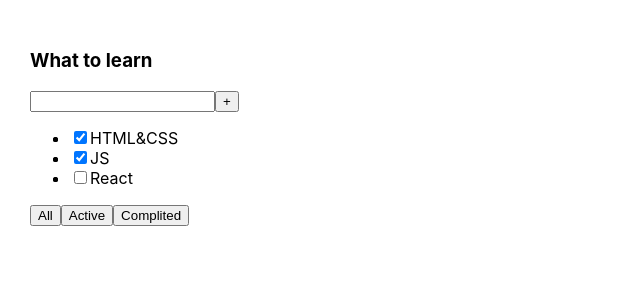
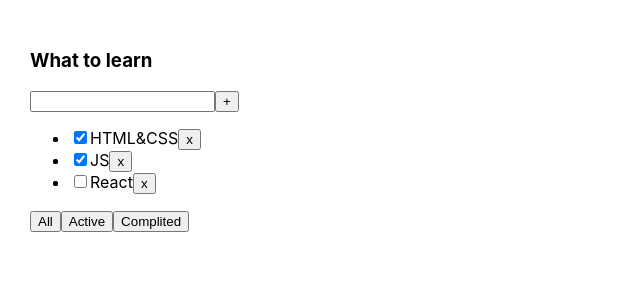
Before and after one commit to Anyaalh/todolist, a React (Create React App) app: page / in a window 1280 px wide. Shown: the top 300 px of the page, without its empty margins (0-640 px from the left). Built offline with nearby package versions, Linux system fonts and the light colour scheme.

Commit message:
2 lesson - delete+active/all..

```diff
--- a/src/App.tsx
+++ b/src/App.tsx
@@ -1,6 +1,8 @@
-import React from 'react';
+import React, {useState} from 'react';
 import './App.css';
 import {Todolist} from "./Todolist";
+
+export type FilterType = "all" | "active" | "complited"
 
 export type TaskType = {
     id: number
@@ -11,15 +13,39 @@ export type TaskType = {
 function App() {
 
     const todoListTitle = "What to learn"
-    const tasks: TaskType[] =[
-        {id: 1, title: "HTML&CSS", isDone:true},
-        {id: 2, title: "JS", isDone:true},
-        {id: 3, title: "React", isDone:false}
-    ]
+    const [tasks, setTasks] = useState<TaskType[]>([
+        {id: 1, title: "HTML&CSS", isDone: true},
+        {id: 2, title: "JS", isDone: true},
+        {id: 3, title: "React", isDone: false}
+    ])
+
+    const [filter, setFilter] = useState<FilterType>("all")
+
+    function removeTask(taskId: number) {
+        const newState = tasks.filter(tasks => tasks.id !== taskId)
+        setTasks(newState)
+    }
+
+    function changeFilter (filter: FilterType){
+        setFilter(filter)
+    }
+
+    let tasksForTodoList = tasks
+    if (filter === "active") {
+        tasksForTodoList = tasks.filter(tasks=> !tasks.isDone)
+    }
+    if (filter === "complited") {
+        tasksForTodoList = tasks.filter(tasks=> tasks.isDone)
+    }
 
     return (
         <div className="App">
-            <Todolist tasks={tasks} todoListTitle={todoListTitle}/>
+            <Todolist
+                tasks={tasksForTodoList}
+                todoListTitle={todoListTitle}
+                removeTask={removeTask}
+                changeFilter={changeFilter}
+            />
         </div>
     );
 }
--- a/src/Button.tsx
+++ b/src/Button.tsx
@@ -1,7 +1,8 @@
 type ButtonType = {
-   title: string
- }
+    title: string
+    onClickHandler?: () => void
+}
 
-export function Button (props: ButtonType) {
-   return <button>{props.title}</button>
+export function Button({title, onClickHandler}: ButtonType) {
+    return <button onClick={onClickHandler}>{title}</button>
 }
--- a/src/Task.tsx
+++ b/src/Task.tsx
@@ -1,15 +1,19 @@
 import React from "react";
+import {Button} from "./Button";
 
 type TaskType = {
+    taskId: number
     title: string
     isDone: boolean
+    removeTask: (taskId: number)=> void
 }
 
-export function Task ({title, isDone}: TaskType){
+export function Task ({taskId, title, isDone, removeTask}: TaskType){
     return (
         <li>
             <input type="checkbox" checked={isDone}/>
             <span>{title}</span>
+            <Button title={"x"} onClickHandler={()=>removeTask(taskId)}/>
         </li>
     )
 }
--- a/src/TasksList.tsx
+++ b/src/TasksList.tsx
@@ -1,19 +1,26 @@
-import {TaskType} from "./App";
+import {FilterType, TaskType} from "./App";
 import {Button} from "./Button";
 import {Task} from "./Task";
 
 type TasksListType = {
     tasks: Array<TaskType>
+    removeTask: (taskId: number)=>void
+    changeFilter: (filter: FilterType)=> void
 }
 
-export function TasksList({tasks}: TasksListType) {
+export function TasksList({changeFilter, tasks, removeTask}: TasksListType) {
 
     const tasksList = <ul>
         {
             tasks.map(task => {
                 return (
                     <li key={task.id}>
-                        <Task title={task.title} isDone={task.isDone}/>
+                        <Task
+                            title={task.title}
+                            isDone={task.isDone}
+                            removeTask={removeTask}
+                            taskId={task.id}
+                        />
                     </li>
                 )
             })
@@ -24,9 +31,9 @@ export function TasksList({tasks}: TasksListType) {
         <>
             {tasksList}
             <div>
-                <Button title="All"/>
-                <Button title="Active"/>
-                <Button title="Complited"/>
+                <Button onClickHandler={()=>changeFilter("all")} title="All"/>
+                <Button onClickHandler={()=>changeFilter("active")} title="Active"/>
+                <Button onClickHandler={()=>changeFilter("complited")} title="Complited"/>
             </div>
         </>
     )
--- a/src/Todolist.tsx
+++ b/src/Todolist.tsx
@@ -2,19 +2,25 @@ import {TodoListHeader} from "./TodoListHeader";
 import {AddTasksForm} from "./AddTasksForm";
 import {TasksList} from "./TasksList";
 import React from "react";
-import {TaskType} from "./App";
+import {FilterType, TaskType} from "./App";
 
 type TodolistType = {
     todoListTitle: string
     tasks: Array<TaskType>
+    removeTask: (taskId: number)=> void
+    changeFilter: (filter: FilterType) => void
 }
 
-export function Todolist({todoListTitle, tasks}: TodolistType) {
+export function Todolist({changeFilter, todoListTitle, tasks, removeTask}: TodolistType) {
     return (
         <div>
             <TodoListHeader title={todoListTitle}/>
             <AddTasksForm/>
-            <TasksList tasks={tasks}/>
+            <TasksList
+                tasks={tasks}
+                removeTask={removeTask}
+                changeFilter={changeFilter}
+            />
         </div>
     )
 }
```
